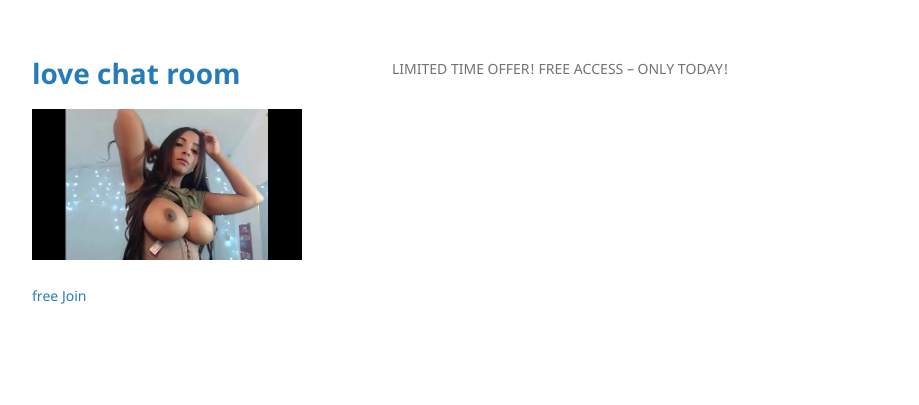
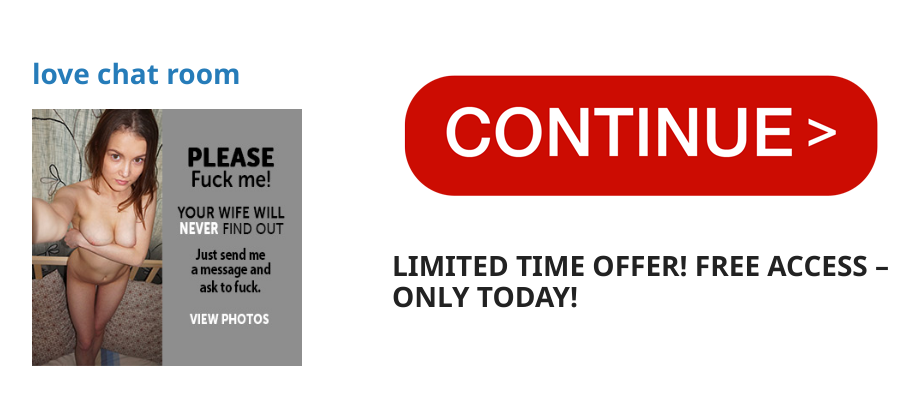
Before and after one commit to locchat69/noughtyhot, a Jekyll site: the page built from index.md, in a window 1280 px wide. Shown: the top 405 px of the page, without its empty margins (178-1097 px from the left). Built offline with Jekyll 4.4.1, drawn with Linux system fonts in a browser that asks for light colours; our own code applies the rules of GitHub Pages for plain Markdown files; the repository's description, which GitHub fills in, is left out.

Commit message:
Add files via upload

```diff
--- a/_config.yml
+++ b/_config.yml
@@ -3,6 +3,3 @@ logo: /assets/img/logo.png
 description:
 show_downloads: false
 google_analytics:
-
-
-theme: jekyll-theme-cayman
--- a/_layouts/default.html
+++ b/_layouts/default.html
@@ -22,21 +22,6 @@
 
         <p>{{ site.description | default: site.github.project_tagline }}</p>
 
-        {% if site.github.is_project_page %}
-        <p class="view"><a href="{{ https://getlocalnoughty.net }}">free Join </a></p>
-        {% endif %}
-
-        {% if site.github.is_user_page %}
-        <p class="view"><a href="{{ site.github.owner_url }}">View My GitHub Profile</a></p>
-        {% endif %}
-
-        {% if site.show_downloads %}
-        <ul class="downloads">
-          <li><a href="{{ site.github.zip_url }}">Download <strong>ZIP File</strong></a></li>
-          <li><a href="{{ site.github.tar_url }}">Download <strong>TAR Ball</strong></a></li>
-          <li><a href="{{ site.github.repository_url }}">View On <strong>GitHub</strong></a></li>
-        </ul>
-        {% endif %}
       </header>
       <section>
 
--- a/_layouts/post.html
+++ b/_layouts/post.html
@@ -2,7 +2,7 @@
 layout: default
 ---
 
-<small>{{ page.date | date: "%-d %B %Y" }}</small>
+<h1>{{ page.date | date: "%-d %B %Y" }}<h1>
 <h1>{{ page.title }}</h1>
 
 <p class="view">by {{ page.author | default: site.author }}</p>
--- a/index.md
+++ b/index.md
@@ -1 +1,7 @@
-LIMITED TIME OFFER! FREE ACCESS – ONLY TODAY!
+---
+layout: default
+---
+
+<a href="https://m9m8w.bemobtrk.com/go/4e615e8e-a378-4866-8348-8746c9106cb2"><img src="assets/img/continue.png">
+
+# LIMITED TIME OFFER! FREE ACCESS – ONLY TODAY!
```
Also changed, not shown: assets/img/logo.png.
